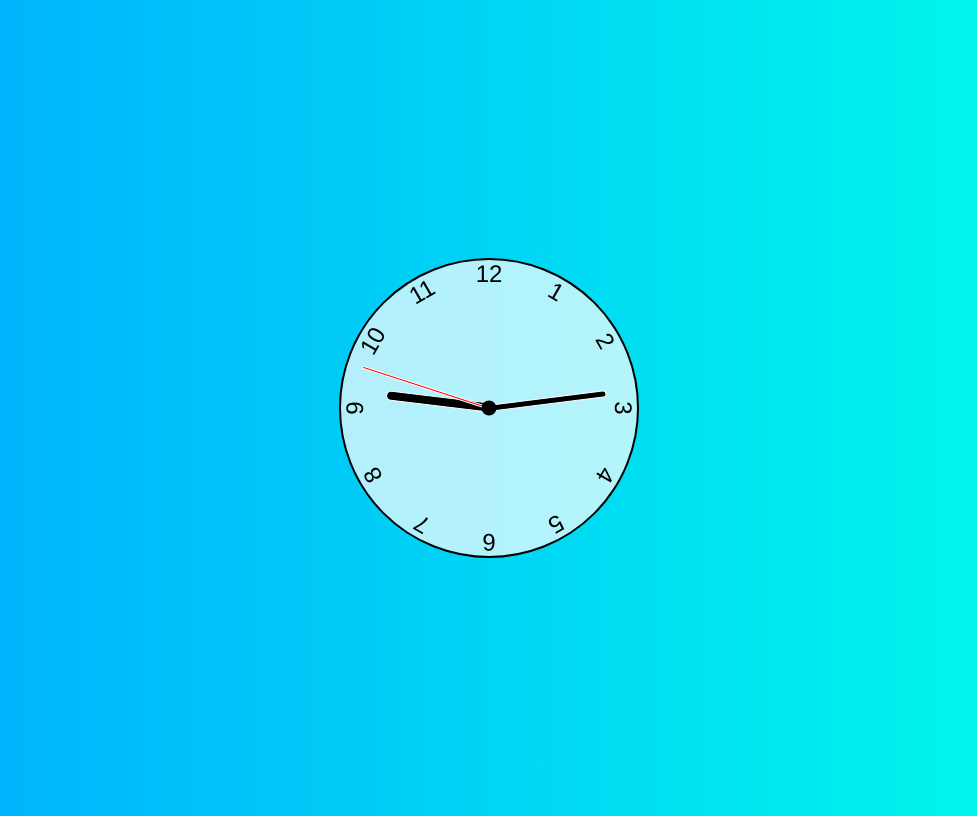
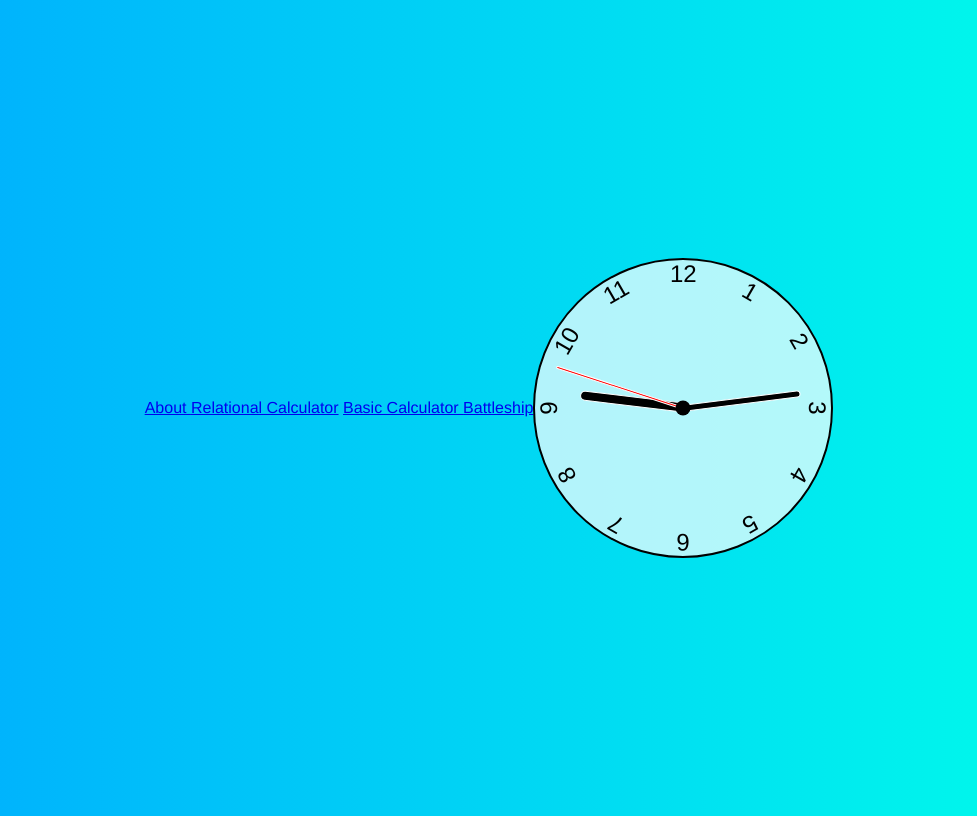
Before and after one commit to KayQuillen/clock, a plain HTML site: page index.html in a window 1280 px wide. Shown: the whole page, without its empty margins (151-1128 px from the left). Drawn offline with Linux system fonts and the light colour scheme.

Commit message:
clock update

```diff
--- a/index.html
+++ b/index.html
@@ -4,10 +4,22 @@
     <meta charset="UTF-8">
     <meta name="viewport" content="width=device-width, initial-scale=1.0">
     <link rel="stylesheet" href="clock/style.css">
-    <script defer src="clock/clock.js"></script>
+    <script defer src="clock.js"></script>
     <title>Clock</title>
 </head>
 <body>
+    <nav class="navbar navbar-light bg-light">
+        <form class="form-inline">
+
+          <a href="https://kayquillen.github.io/AboutMe2/."; class="btn btn-outline-success" role="button"> About </a>
+
+          <a href=" https://kayquillen.github.io/relationalCalc/" class="btn btn-outline-secondary" role="button"> Relational Calculator</a>
+          <a href="https://kayquillen.github.io/basicCalc/" class="btn btn-outline-warning" role="button"> Basic Calculator </a>
+
+          <a href="https://kayquillen.github.io/battleship-game/"class="btn btn-outline-danger" role="button"> Battleship</a>
+        </form>
+      </nav>
+
     <div class ="clock">
         <div class= "hand hour" data-hour-hand></div>
         <div class= "hand minute" data-minute-hand></div>
```
Also changed, not shown: clock.js (renamed from clock/clock.js), style.css (renamed from clock/style.css).
